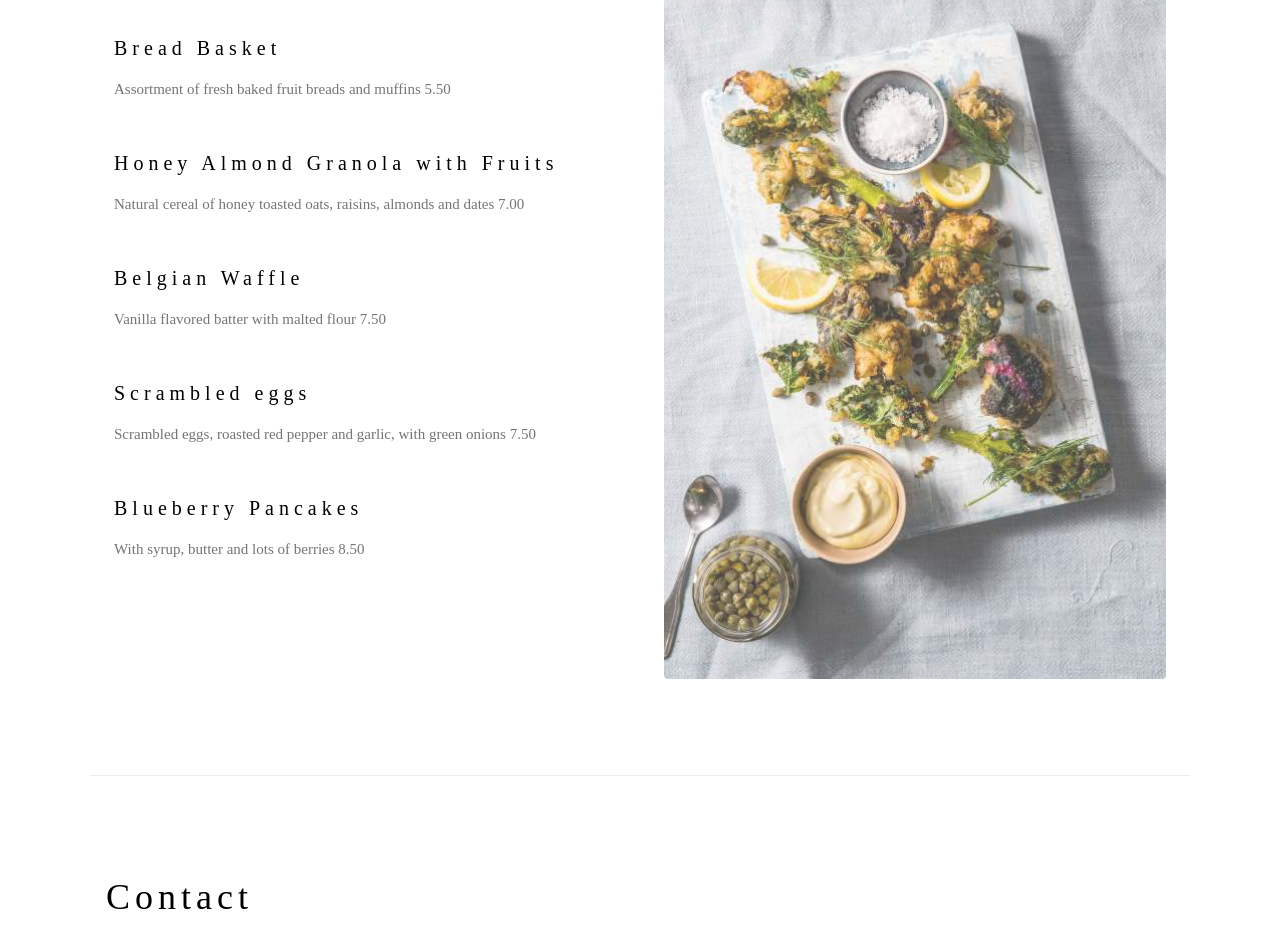
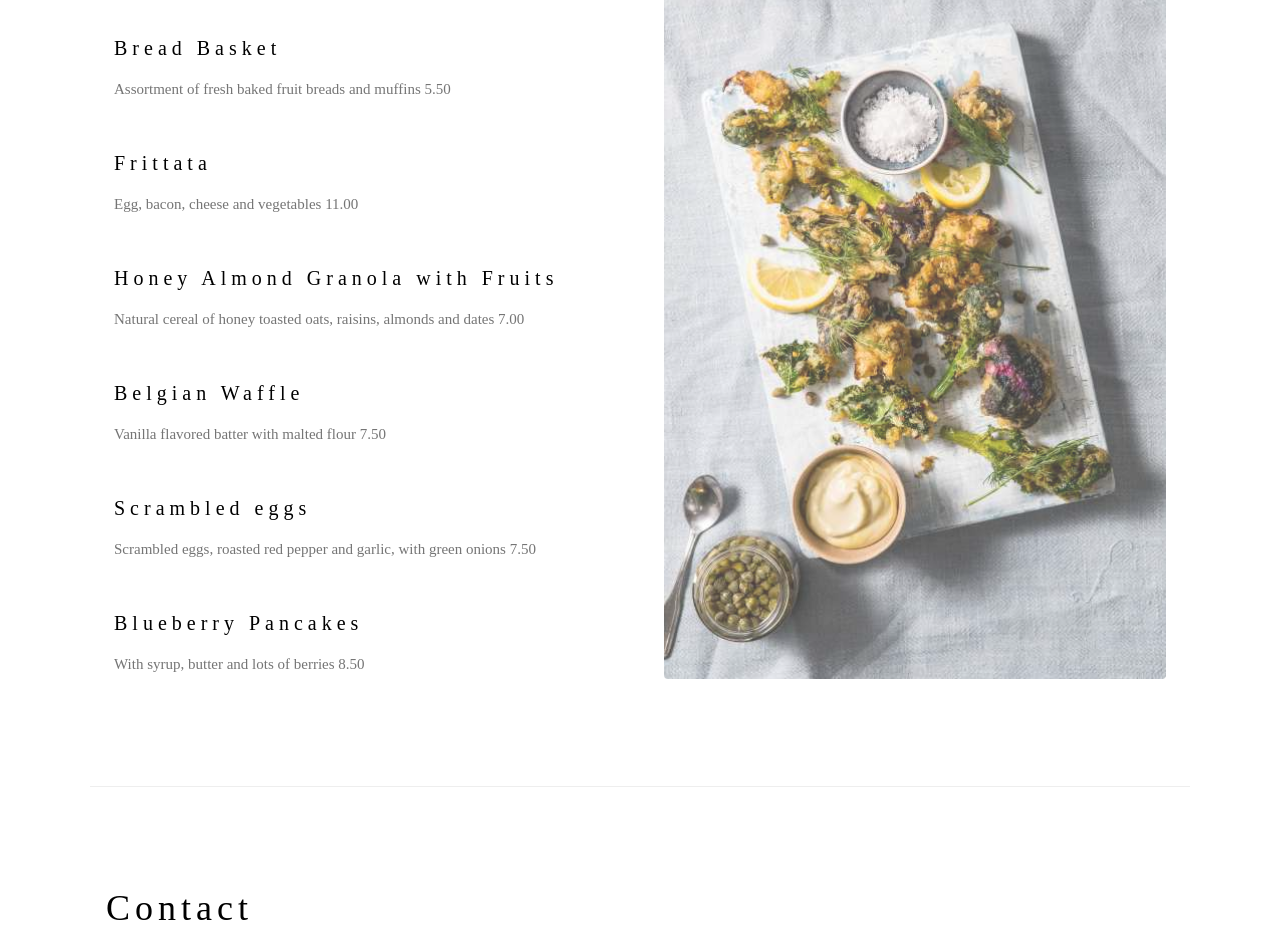
Before and after one commit to gbirck/mywebsite, a plain HTML site: page index.html in a window 1280 px wide. Shown: the part 1610-2555 px from the top of the page. Drawn offline with nearby package versions, Linux system fonts and the light colour scheme.

Commit message:
Adicionado o item frittata

```diff
--- a/index.html
+++ b/index.html
@@ -63,6 +63,9 @@ h1, h2, h3, h4, h5, h6 {
       <h4>Bread Basket</h4>
       <p class="w3-text-grey">Assortment of fresh baked fruit breads and muffins 5.50</p><br>
 
+      <h4>Frittata</h4>
+      <p class="w3-text-grey">Egg, bacon, cheese and vegetables 11.00</p><br>
+
       <h4>Honey Almond Granola with Fruits</h4>
       <p class="w3-text-grey">Natural cereal of honey toasted oats, raisins, almonds and dates 7.00</p><br>
 
```
